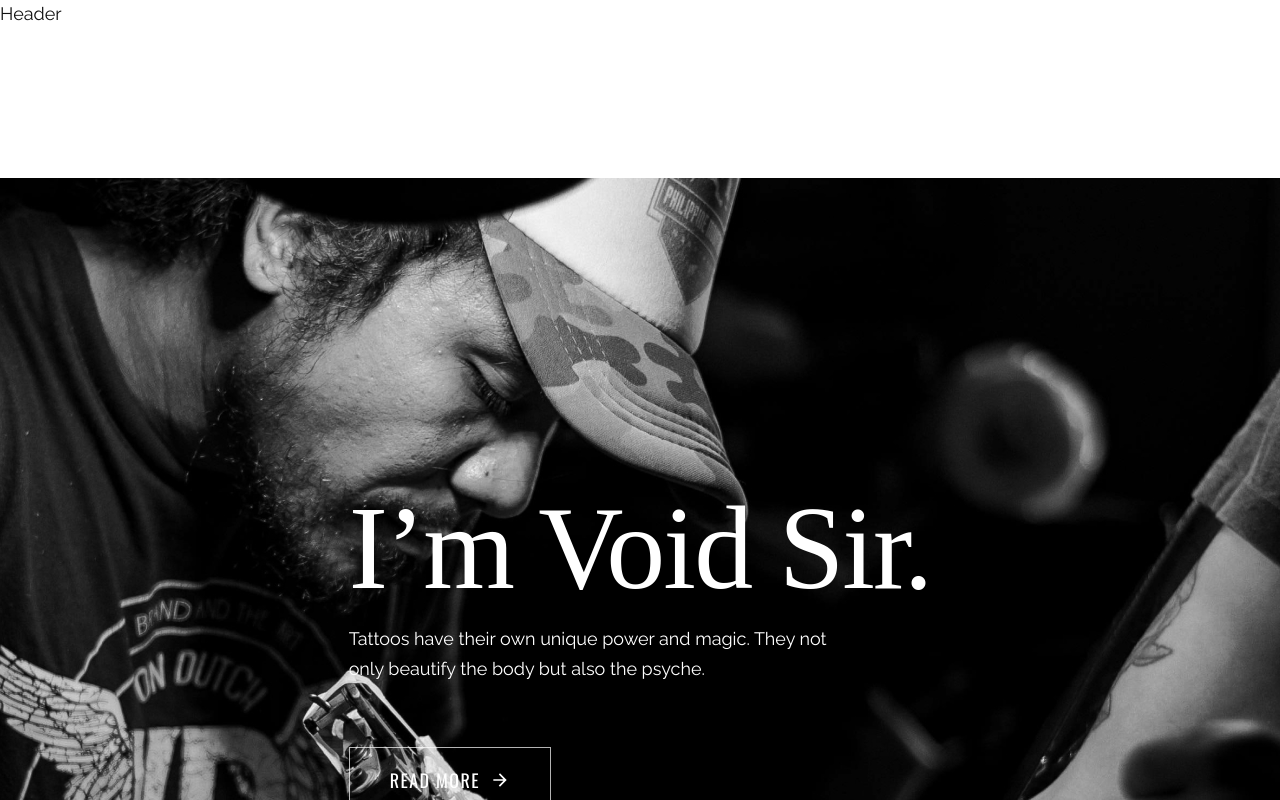
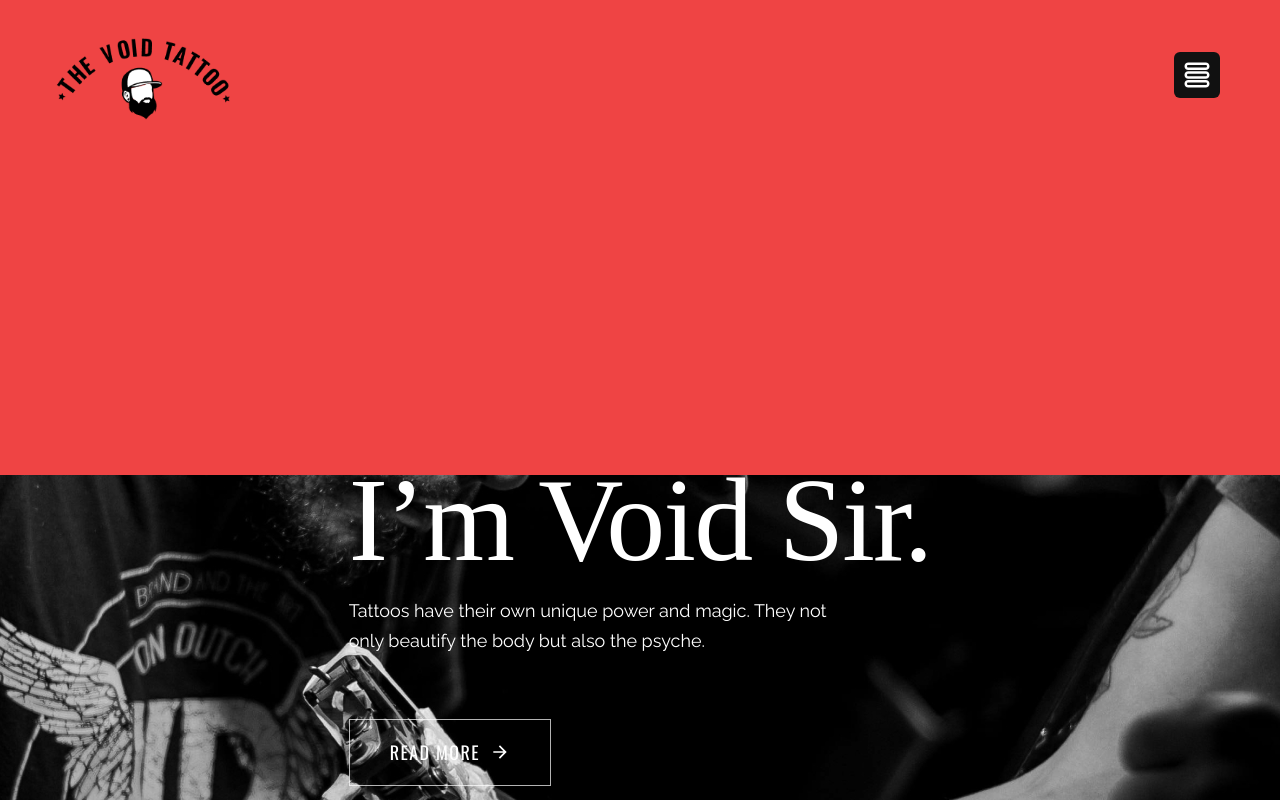
Before and after one commit to mammimia/tattoo-studio-website, a React (Create React App) app: page / in a window 1280 px wide. Shown: the top 800 px of the page. Built offline with nearby package versions, Linux system fonts and the light colour scheme; the HTML template or start-up script is replaced by a standard one; a web font is replaced by a local one.

Commit message:
Header initialized

```diff
--- a/src/App.js
+++ b/src/App.js
@@ -1,20 +1,20 @@
-import React from 'react';
+import React from "react";
 
 // import components
-import Hero from './components/Hero';
-import Header from './components/Header';
-import About from './components/About';
-import GallerySection from './components/GallerySection';
-import Skills from './components/Skills';
-import Interview from './components/Interview';
-import Testimonial from './components/Testimonial';
-import Contact from './components/Contact';
-import Footer from './components/Footer';
-import Copyright from './components/Copyright';
+import Hero from "./components/Hero";
+import Header from "./components/Header";
+import About from "./components/About";
+import GallerySection from "./components/GallerySection";
+import Skills from "./components/Skills";
+import Interview from "./components/Interview";
+import Testimonial from "./components/Testimonial";
+import Contact from "./components/Contact";
+import Footer from "./components/Footer";
+import Copyright from "./components/Copyright";
 
 const App = () => {
   return (
-    <div className='max-w-[1920px] mx-auto overflow-hidden bg-white'>
+    <div className="max-w-[1920px] mx-auto overflow-hidden bg-white">
       <Header />
       <Hero />
       <About />
@@ -25,7 +25,7 @@
       <Contact />
       <Footer />
       <Copyright />
-      {/* <div className='h-[4000px]'></div> */}
+      <div className="h-[4000px]"></div>
     </div>
   );
 };
--- a/src/components/Header.js
+++ b/src/components/Header.js
@@ -1,7 +1,45 @@
-import React from 'react';
+import React, { useEffect, useState } from "react";
+import { headerData } from "../data";
+import Nav from "./Nav";
+import NavMobile from "./NavMobile";
+import Socials from "./Socials";
+import { TiThMenuOutline } from "react-icons/ti";
 
 const Header = () => {
-  return <div>Header</div>;
+  const { logo } = headerData;
+  const [isActive, setIsActive] = useState(false);
+  const [navMobile, setNavMobile] = useState(false);
+  useEffect(() => {
+    window.addEventListener("scroll", () => {
+      window.scrollY > 50 ? setIsActive(true) : setIsActive(false);
+    });
+  });
+  return (
+    <header
+      className={`${isActive ? "h-[100px] lg:h-[110px] shadow-lg" : "h-[120px] lg:h-[150px]"}
+    fixed left-0 right-0 top-0 z-10 max-w-[1920px] w-full mx-auto transistion-all duration-300`}
+    >
+      <div className="flex justify-between items-center h-full pl-[50px] pr-[60px]">
+        <a href="/">
+          <img className="w-[188x] h-[90px]" src={logo} alt="" />
+        </a>
+
+        <div className="hidden xl:flex">
+          {/* Desktop */}
+          <Nav />
+        </div>
+
+        <div className="xl:hidden absoule right-[5%] bg-dark text-white p-2 rounded-md cursor-pointer">
+          {/* Mobile Menu Icon*/}
+          <TiThMenuOutline className="text-3xl" />
+        </div>
+
+        <div className="fixed bg-red-500 w-full h-full left-0 -z-10 transistion-all duration-300">
+          <NavMobile />
+        </div>
+      </div>
+    </header>
+  );
 };
 
 export default Header;
```
